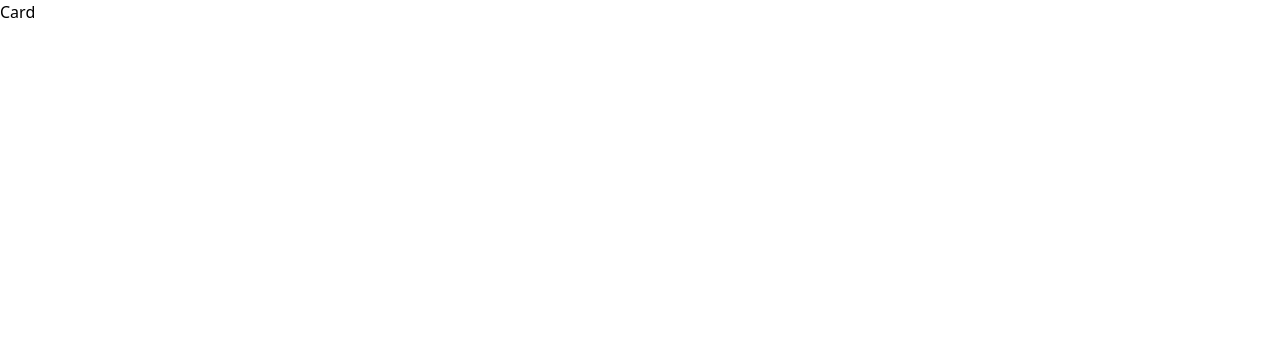
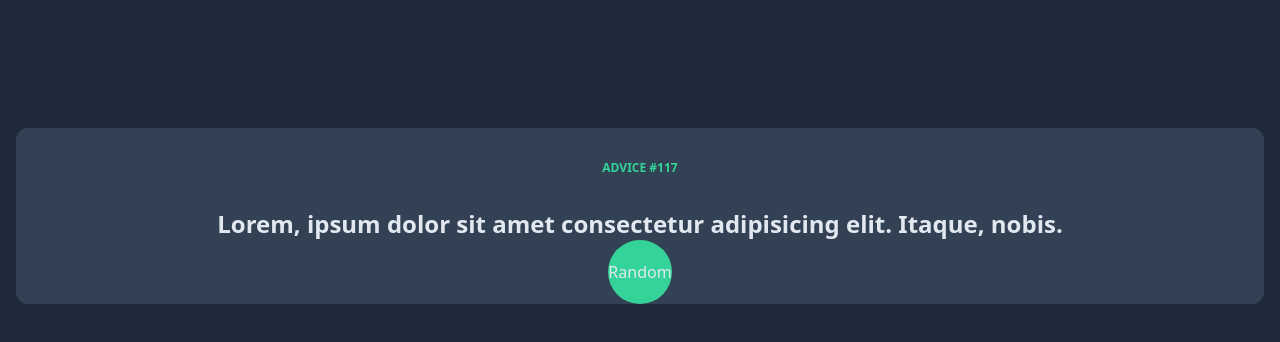
Before and after one commit to GavinITP/advice-generator, a React (Vite) app: page / in a window 1280 px wide. Shown: the top 342 px of the page. Built offline with nearby package versions, Linux system fonts and the light colour scheme.

Commit message:
Create mock up card

```diff
--- a/src/App.tsx
+++ b/src/App.tsx
@@ -2,7 +2,7 @@ import Card from "./components/Card";
 
 const App = () => {
   return (
-    <div>
+    <div className="min-h-screen bg-slate-800 px-4">
       <Card />
     </div>
   );
--- a/src/components/Card.tsx
+++ b/src/components/Card.tsx
@@ -1,5 +1,17 @@
 const Card = () => {
-  return <div>Card</div>;
+  return (
+    <div className="w-full bg-slate-700 text-slate-200 rounded-xl relative top-32 text-center px-4 hover:scale-[102%] ease-out duration-300 ">
+      <h1 className="text-xs text-emerald-400 uppercase font-bold py-8">
+        Advice #117
+      </h1>
+      <p className="font-bold text-2xl">
+        Lorem, ipsum dolor sit amet consectetur adipisicing elit. Itaque, nobis.
+      </p>
+      <button className="rounded-[50%] w-16 h-16 bg-emerald-400 hover:bg-emerald-500">
+        Random
+      </button>
+    </div>
+  );
 };
 
 export default Card;
```
